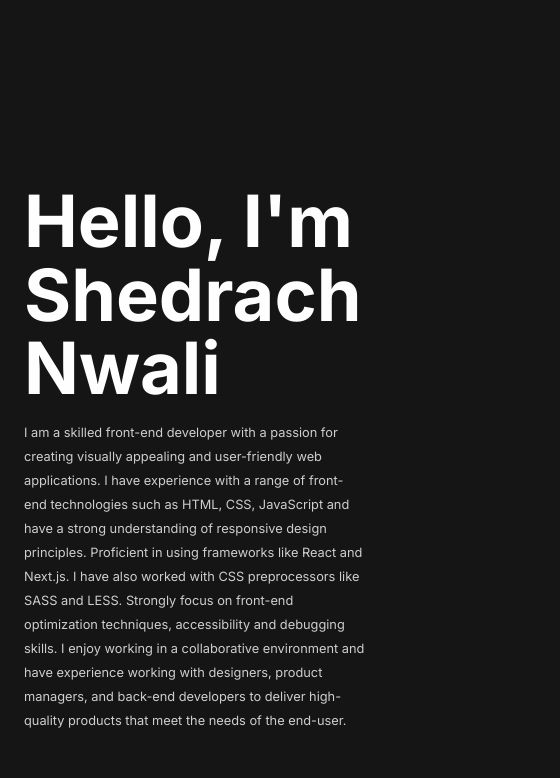
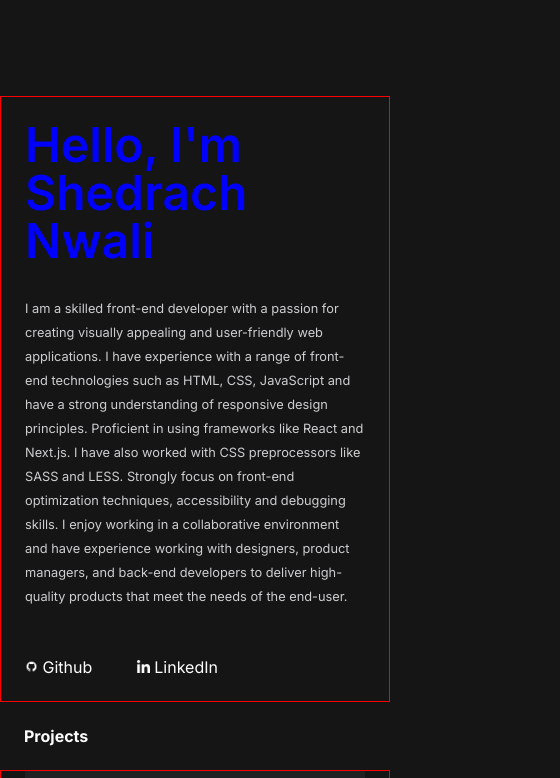
Before and after one commit to shedrachIkenna/portfolio, a plain HTML site: page index.html in a window 390 px wide. Shown: the top 778 px of the page, 560 px wide, since content can reach past the window. Drawn offline with Linux system fonts and the light colour scheme.

Commit message:
Finished mobile view

```diff
--- a/index.html
+++ b/index.html
@@ -27,6 +27,8 @@
                     <a href=""><img src="/img/linkedin.png" alt=""> LinkedIn</a>
                 </div>
             </section>
+
+            <h3 class="projects-text">Projects</h3>
             <section id="project-box" class="boxes">
                 <div class="pboxes">
                     <a href="https://ubazz-synergy.vercel.app/">
--- a/scss/style.scss
+++ b/scss/style.scss
@@ -14,13 +14,39 @@ body{
     display: flex;
     justify-content: center;
 
+    @media only screen and (max-width: 1000px) {
+        padding: 6rem 0;
+    }
+
+
+
     a{
         text-decoration: none;
     }
 
     h1{
-        font-size: 4.5rem;
-        font-weight: 700;
+        font-size: 3rem;
+        font-weight: 600;
+        color: blue;
+
+        // @media only screen and (min-width: 619px) {
+        //     font-size: 2rem;
+        //     font-weight: 700;
+        //     color: blue;
+        // }
+
+        // @media only screen and (max-width: 1145px) {
+        //     font-size: 4.2rem;
+        //     font-weight: 700;
+        //     color: blue;
+        // }
+
+        // @media only screen and (max-width: 1180px) {
+        //     font-size: 4.5rem;
+        //     font-weight: 700;
+        //     color: #fefefe;
+        // }
+
     }
 
     .main{
@@ -28,7 +54,7 @@ body{
         // border: 1px solid red;
         max-width: 90rem;
 
-        @media only screen and (min-width: 768px) {
+        @media only screen and (min-width: 1134px) {
             display: flex;
             justify-content: space-between;
         }
@@ -37,14 +63,26 @@ body{
             // border: 1px solid yellow;
         }
 
+        .projects-text{
+            font-weight: 700;
+            font-size: 1rem;
+            padding: 1.5rem;
+        }
+
         #profile-box{
-            max-width: 40rem;
             padding: 1.5rem;
+            width: 100%;
+            border: 1px solid red;
+
+            @media only screen and (min-width: 1134px) {
+                max-width: 40rem;
+            }
+
             .nameBox{
-                margin-bottom: 1rem;
+                margin-bottom: 2rem;
 
                 h1{
-                    line-height: 4.6rem;
+                    line-height: 3rem;
                 }
             }
 
@@ -74,7 +112,15 @@ body{
         }
 
         #project-box{
-            min-width: 35rem;
+            border: 1px solid red;
+
+            @media only screen and (max-width: 1000px) {
+                padding: 0rem 1.5rem 0 1.5rem;
+            }
+
+            @media only screen and (min-width: 1000px) {
+                min-width: 35rem;
+            }
 
             #mid-pboxes{
                 margin: 0.4rem 0;
```
Also changed, not shown: css/style.min.css.
